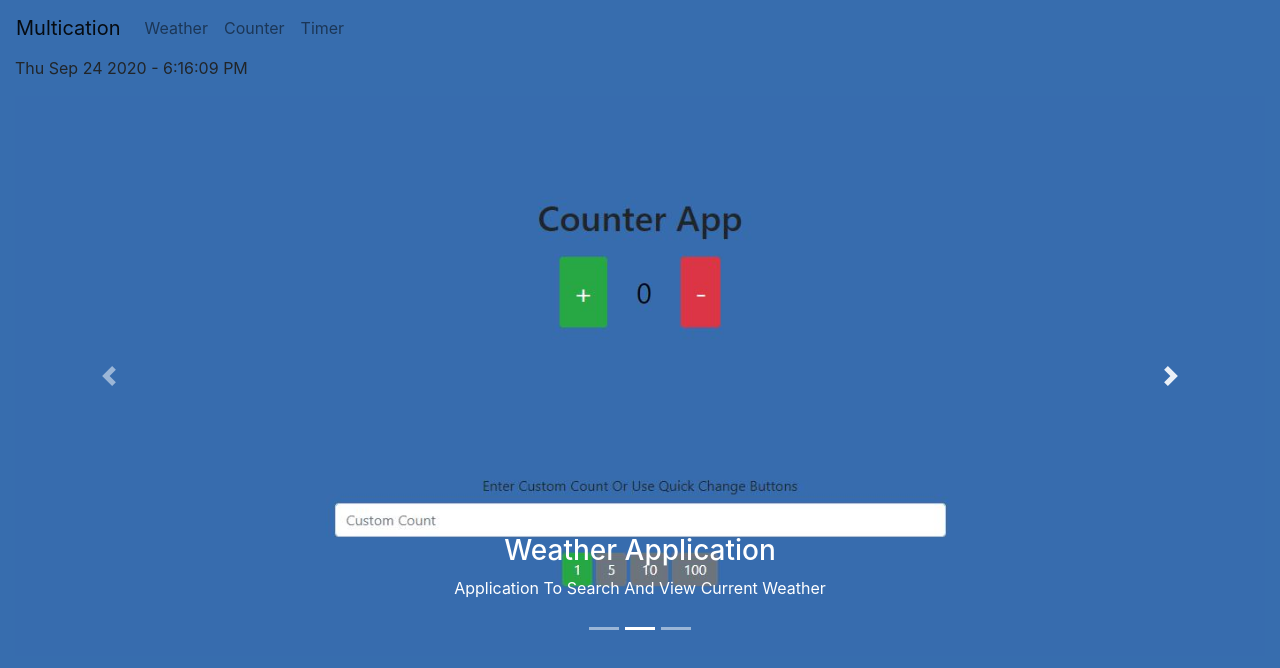
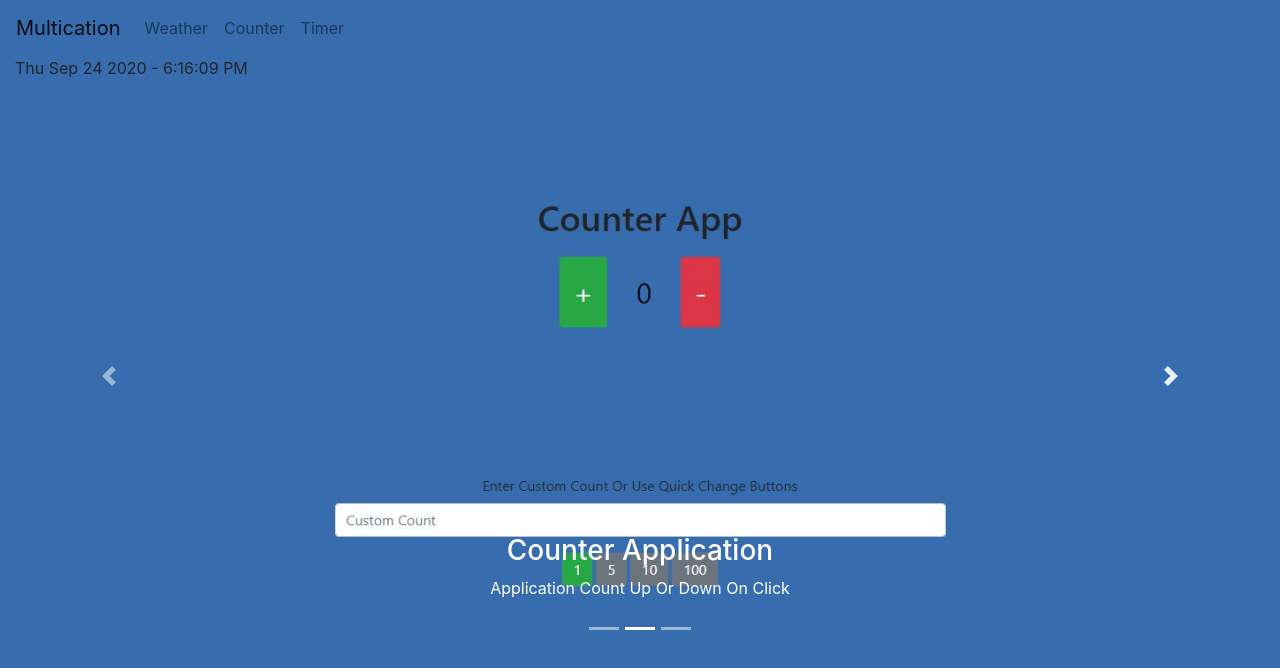
Before and after one commit to ikemous/react-applications, a React (Create React App) app: page / in a window 1280 px wide. Both pictures are taken after a click on the button "Next". Shown: the top 668 px of the page. Built offline with nearby package versions, Linux system fonts and the light colour scheme.

Commit message:
added links for the slideshow

```diff
--- a/src/pages/HomePage.tsx
+++ b/src/pages/HomePage.tsx
@@ -2,6 +2,7 @@ import React from "react";
 import weatherImage from "../utils/images/weather.jpg";
 import counterImage from "../utils/images/counter.jpg";
 import timerImage from "../utils/images/timer.jpg";
+import { Link } from "react-router-dom"
 import ShowMeTheDate from "../components/ShowMeTheDate";
 import { RootStateOrAny, connect } from "react-redux";
 import { updateDate } from "../utils/actions";
@@ -38,7 +39,7 @@ class HomePage extends React.Component<Props> {
             <Container style={{background: "#376dae", height: "calc(100vh - 56px)"}} fluid>
                 <ShowMeTheDate date={this.props.global.date} />
                 <Carousel style={{height: "70vh"}}>
-                    <Carousel.Item>
+                    <Carousel.Item as={Link} to="/weather">
                         <img
                             className="d-block w-100 slideImage"
                             src={weatherImage}
@@ -49,26 +50,26 @@ class HomePage extends React.Component<Props> {
                         <p>Application To Search And View Current Weather</p>
                         </Carousel.Caption>
                     </Carousel.Item>
-                    <Carousel.Item>
+                    <Carousel.Item as={Link} to="/counter">
                         <img
                             className="d-block w-100 slideImage"
                             src={counterImage}
                             alt="Counter Application Preview"
                         />
                         <Carousel.Caption>
-                        <h3>Weather Application</h3>
-                        <p>Application To Search And View Current Weather</p>
+                        <h3>Counter Application</h3>
+                        <p>Application Count Up Or Down On Click</p>
                         </Carousel.Caption>
                     </Carousel.Item>
-                    <Carousel.Item>
+                    <Carousel.Item as={Link} to="/timer">
                         <img
                             className="d-block w-100 slideImage"
                             src={timerImage}
-                            alt="Weather Application Preview"
+                            alt="Timer Application Preview"
                         />
                         <Carousel.Caption>
-                        <h3>Weather Application</h3>
-                        <p>Application To Search And View Current Weather</p>
+                        <h3>Timer Application</h3>
+                        <p>Application To Count Down On Starting Point</p>
                         </Carousel.Caption>
                     </Carousel.Item>
                 </Carousel>
```
